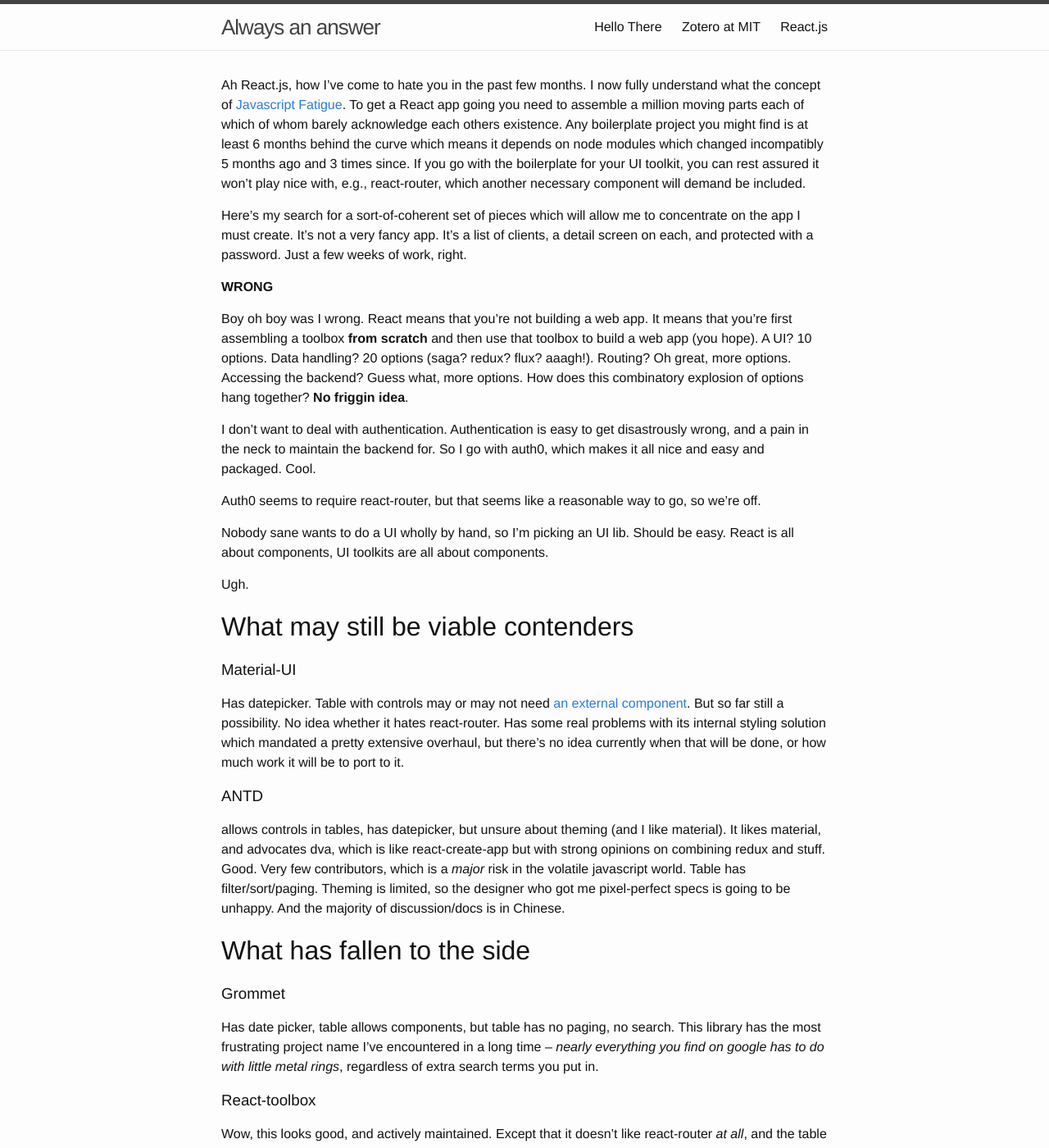
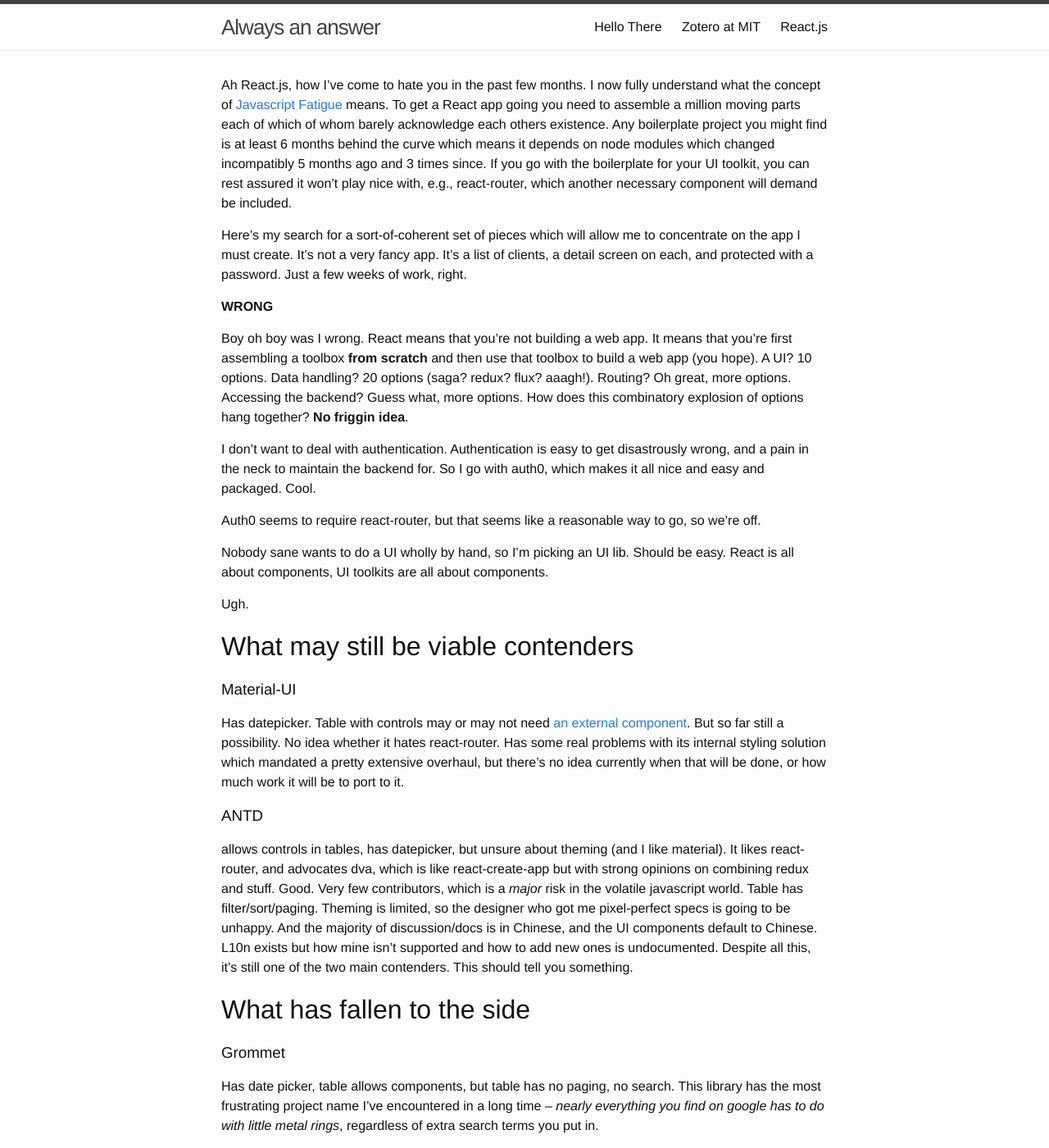
Before and after one commit to AllThatIsTheCase/AllThatIsTheCase.github.io, a Jekyll site: the page built from react.md, in a window 1280 px wide and 1400 px high. Shown: the whole window at 82% size. Built offline with Jekyll 4.4.1, drawn with Linux system fonts in a browser that asks for light colours.

Commit message:
react.md

```diff
--- a/react.md
+++ b/react.md
@@ -4,7 +4,7 @@ title: React.js
 ---
 
 Ah React.js, how I've come to hate you in the past few months. I now fully understand what the concept of [Javascript
-Fatigue](https://medium.com/@ericclemmons/javascript-fatigue-48d4011b6fc4#.yvusnn9n1). To get a React app going you need
+Fatigue](https://medium.com/@ericclemmons/javascript-fatigue-48d4011b6fc4#.yvusnn9n1) means. To get a React app going you need
 to assemble a million moving parts each of which of whom barely acknowledge each others existence. Any boilerplate
 project you might find is at least 6 months behind the curve which means it depends on node modules which changed
 incompatibly 5 months ago and 3 times since. If you go with the boilerplate for your UI toolkit, you can rest assured it
@@ -42,11 +42,12 @@ there's no idea currently when that will be done, or how much work it will be to
 
 ### ANTD
 
-allows controls in tables, has datepicker, but unsure about theming (and I like material). It likes material, and
-advocates dva, which is like react-create-app but with strong opinions on combining redux and stuff. Good.  Very few
+allows controls in tables, has datepicker, but unsure about theming (and I like material). It likes react-router, and
+advocates dva, which is like react-create-app but with strong opinions on combining redux and stuff. Good. Very few
 contributors, which is a *major* risk in the volatile javascript world. Table has filter/sort/paging. Theming is
 limited, so the designer who got me pixel-perfect specs is going to be unhappy. And the majority of discussion/docs is
-in Chinese.
+in Chinese, and the UI components default to Chinese. L10n exists but how mine isn't supported and how to add new ones
+is undocumented. Despite all this, it's still one of the two main contenders. This should tell you something.
 
 # What has fallen to the side
 
```
